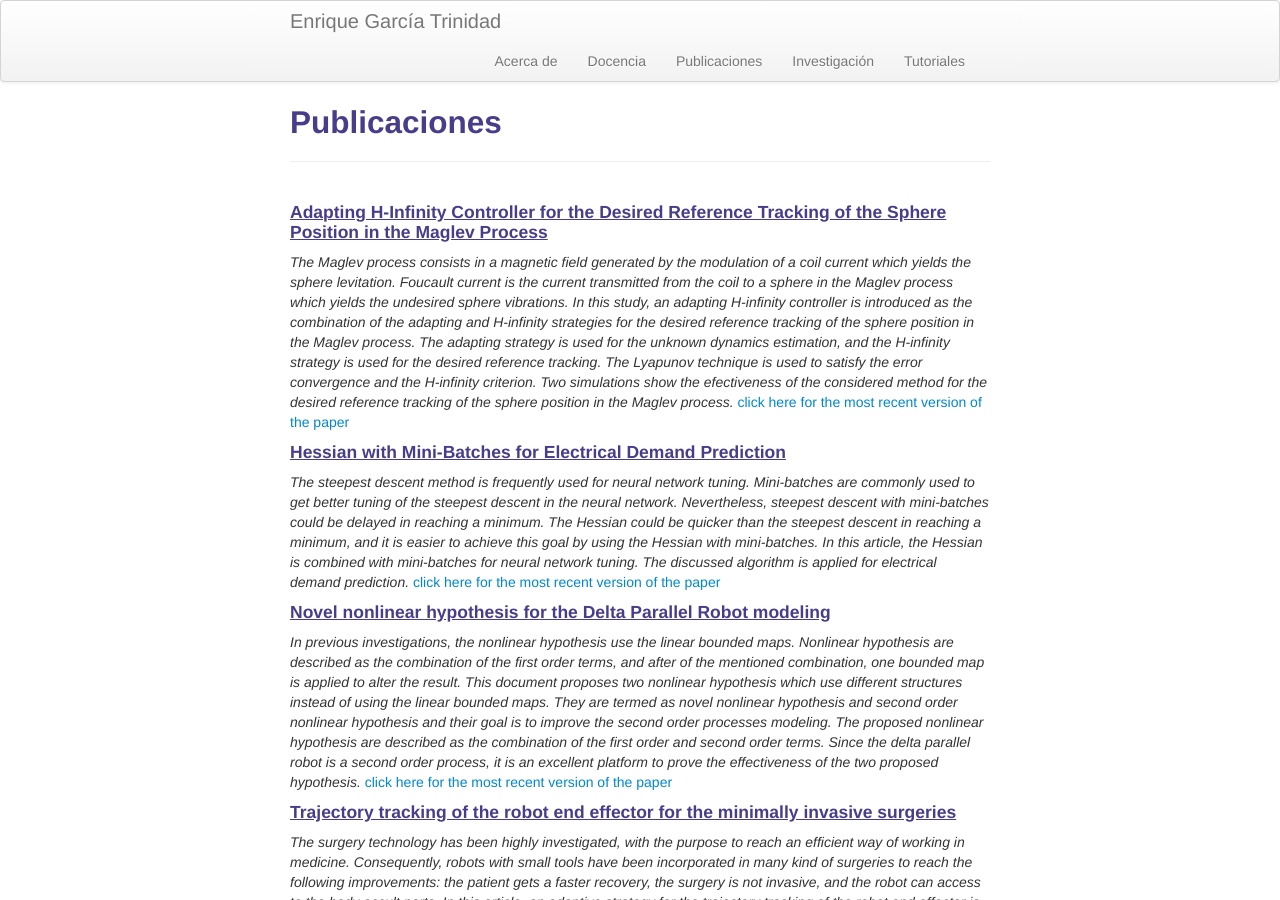
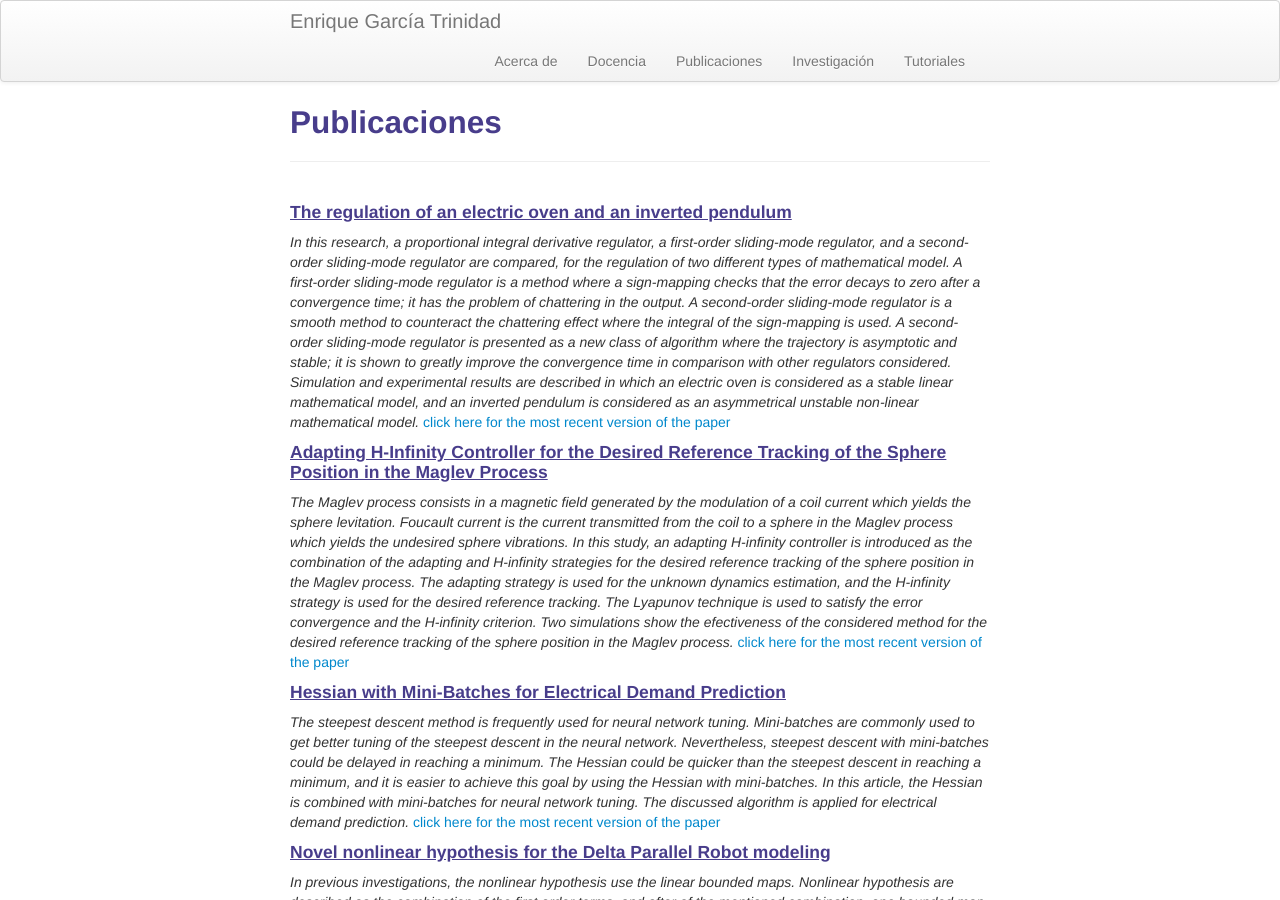
Before and after one commit to enriGarcia/enriGarcia.github.io, a Jekyll site: the page built from pages/publications.md, in a window 1280 px wide and 900 px high. Built offline with Jekyll 4.4.1, drawn with Linux system fonts in a browser that asks for light colours.

Commit message:
webpage update

```diff
--- a/pages/publications.md
+++ b/pages/publications.md
@@ -4,6 +4,9 @@ title: Publicaciones
 description: Enrique Garcia-Trinidad publications
 ---
 
+#### <u>The regulation of an electric oven and an inverted pendulum</u>
+*In this research, a proportional integral derivative regulator, a first-order sliding-mode regulator, and a second-order sliding-mode regulator are compared, for the regulation of two different types of mathematical model. A first-order sliding-mode regulator is a method where a sign-mapping checks that the error decays to zero after a convergence time; it has the problem of chattering in the output. A second-order sliding-mode regulator is a smooth method to counteract the chattering effect where the integral of the sign-mapping is used. A second-order sliding-mode regulator is presented as a new class of algorithm where the trajectory is asymptotic and stable; it is shown to greatly improve the convergence time in comparison with other regulators considered. Simulation and experimental results are described in which an electric oven is considered as a stable linear mathematical model, and an inverted pendulum is considered as an asymmetrical unstable non-linear mathematical model.*
+[click here for the most recent version of the paper]({{ BASE_PATH}}/pages/papers/balcazar2022.pdf)
 
 #### <u>Adapting H-Infinity Controller for the Desired Reference Tracking of the Sphere Position in the Maglev Process</u>
 *The Maglev process consists in a magnetic field generated by the modulation of a coil current which yields the sphere levitation. Foucault current is the current transmitted from the coil to a sphere in the Maglev process which yields the undesired sphere vibrations. In this study, an adapting H-infinity controller is introduced as the combination of the adapting and H-infinity strategies for the desired reference tracking of the sphere position in the Maglev process. The adapting strategy is used for the unknown dynamics estimation, and the H-infinity strategy is used for the desired reference tracking. The Lyapunov technique is used to satisfy the error convergence and the H-infinity criterion. Two simulations show the efectiveness of the considered method for the desired reference tracking of the sphere position in the Maglev process.*
```
Also changed, not shown: 1 other file.
